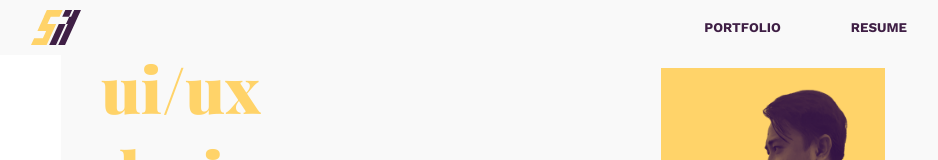
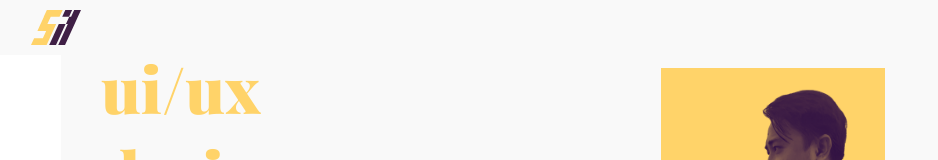
Before and after one commit to jSethMano/react-portofolio, a React (Create React App) app: page / in a window 1280 px wide. Shown: the top 160 px of the page, without its empty margins (91-1029 px from the left). Built offline with nearby package versions, Linux system fonts and the light colour scheme.

Commit message:
Remove header nav button

```diff
--- a/src/components/Header.js
+++ b/src/components/Header.js
@@ -7,10 +7,10 @@ const Header = () => {
   return (
     <header className={styles["header-container"]}>
       <img src={Logo} alt="Website logo"></img>
-      <div className={styles["nav-buttons"]}>
+      {/* <div className={styles["nav-buttons"]}>
         <button>PORTFOLIO</button>
         <button>RESUME</button>
-      </div>
+      </div> */}
     </header>
   );
 };
```
